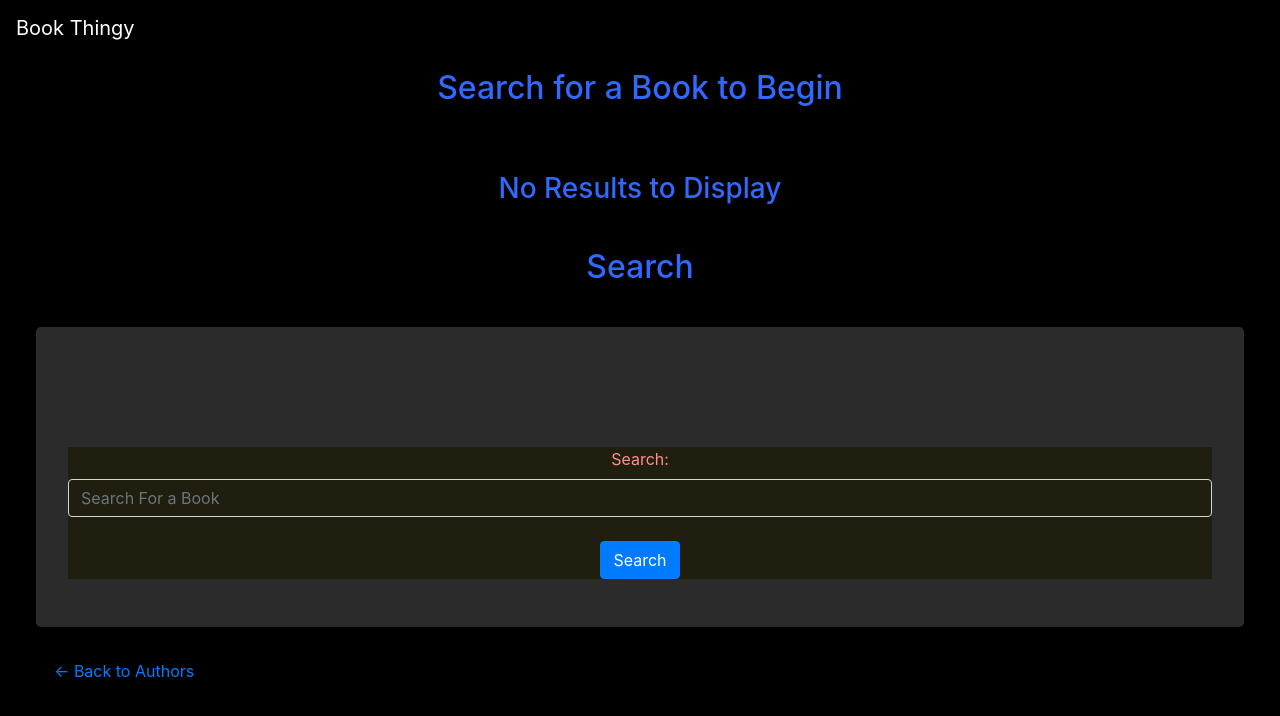
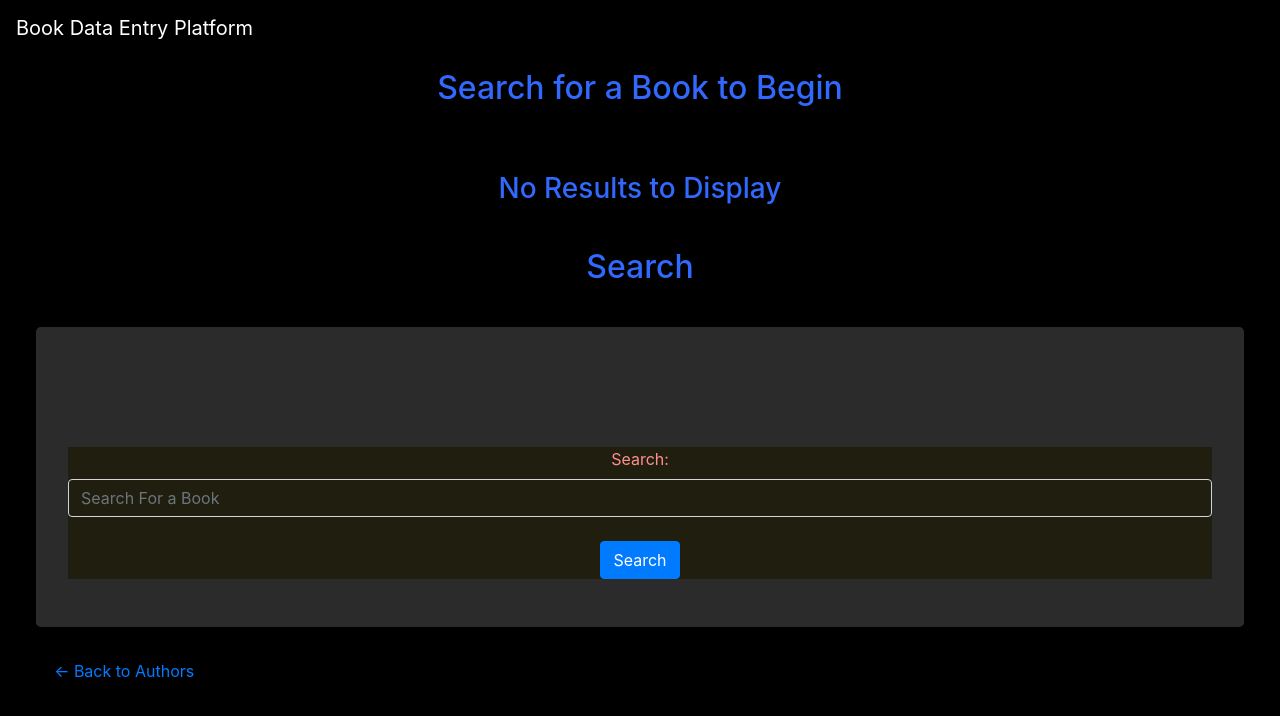
Before and after one commit to brakluner/bookscanner, a React (Create React App) app in the folder client/: page /search in a window 1280 px wide. Shown: the top 716 px of the page. Built offline with nearby package versions, Linux system fonts and the light colour scheme; no server answers.

Commit message:
changed name logo

```diff
--- a/client/src/components/Nav/index.js
+++ b/client/src/components/Nav/index.js
@@ -4,7 +4,7 @@ function Nav() {
   return (
     <nav className="navbar navbar-expand-lg navbar-dark">
       <a className="navbar-brand" href="/">
-        Book Thingy
+        Book Data Entry Platform
       </a>
     </nav>
   );
--- a/client/src/pages/SearchMain.js
+++ b/client/src/pages/SearchMain.js
@@ -1,5 +1,4 @@
 import React, { Component } from "react";
-import Image from "../components/Image/Image"
 import Card from "./Card";
 import Search from "./Search";
 import BookDetail from "./BookDetail";
```
